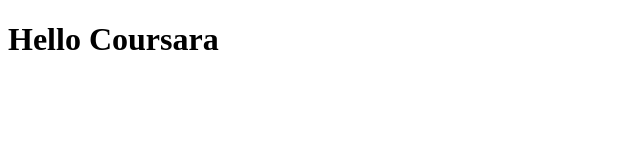
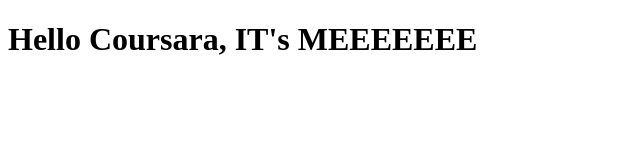
Before and after one commit to ClaireWhite188/CSS-HTML-JS-class, a plain HTML site: page site/index.html in a window 1280 px wide. Shown: the whole page, without its empty margins (0-640 px from the left). Drawn offline with Linux system fonts and the light colour scheme.

Commit message:
i was here

```diff
--- a/site/index.html
+++ b/site/index.html
@@ -6,6 +6,6 @@
 	<title>Hello Coursara!</title>
 </head>
 <body>
-<h1>Hello Coursara</h1>
+<h1>Hello Coursara, IT's MEEEEEEE</h1>
 </body>
 </html>
```
